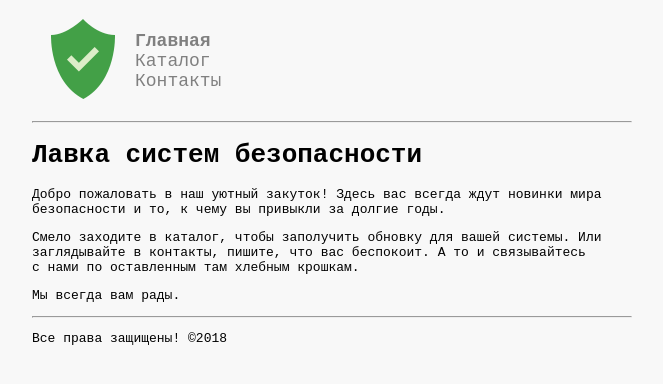
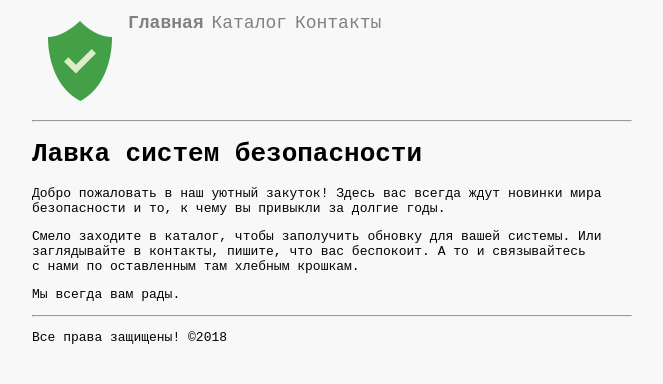
Before and after one commit to nemestny/Geekbrains, a plain HTML site: page HTML_CSS/05_homework/index.html in a window 1280 px wide. Shown: the whole page, without its empty margins (308-971 px from the left). Drawn offline with Linux system fonts and the light colour scheme.

Commit message:
05 hw 1.2 ?

```diff
--- a/HTML_CSS/05_homework/index.html
+++ b/HTML_CSS/05_homework/index.html
@@ -8,19 +8,16 @@
 
 <body>
  <div class="container"> <div class="header">
-   <table>
-      <tr>
-        <td><img src="catalog/img/logo.png" alt="logo"></td>
-        <td>
-          <ul class="menu">
+   <div class="logo"><img src="catalog/img/logo.png" alt="logo"></div>
+    <div class="menu">
+          <ul>
             <li><a href="#">Главная</a></li>
             <li><a href="catalog/catalog.html">Каталог</a></li>
             <li><a href="contacts.html">Контакты</a></li>
           </ul>
-        </td>
-      </tr>
-    </table>
-    <hr> </div>
+    </div>
+    </div>
+    <hr>
   <div class="content"><h1>Лавка систем безопасности</h1>
   <p>Добро пожаловать в&nbsp;наш уютный закуток! Здесь вас всегда ждут новинки мира безопасности и&nbsp;то, к&nbsp;чему вы&nbsp;привыкли за&nbsp;долгие годы.</p>
   <p>Смело заходите в&nbsp;каталог, чтобы заполучить обновку для вашей системы. Или заглядывайте в&nbsp;контакты, пишите, что вас беспокоит. А&nbsp;то&nbsp;и&nbsp;связывайтесь с&nbsp;нами по&nbsp;оставленным там хлебным крошкам.</p>
--- a/HTML_CSS/05_homework/style.css
+++ b/HTML_CSS/05_homework/style.css
@@ -6,14 +6,22 @@ body {
 .container {
   width: 600px;
   margin: 0 auto;
-}git a
+}
 
 .header {
+  height: 100px;
 }
 
-.menu {
+.logo {
+  float: left
+}
+
+.menu ul {
   list-style-type: none;
-  padding: 0;
+}
+
+.menu ul li {
+  display: inline;
 }
 
 .menu a {
```
